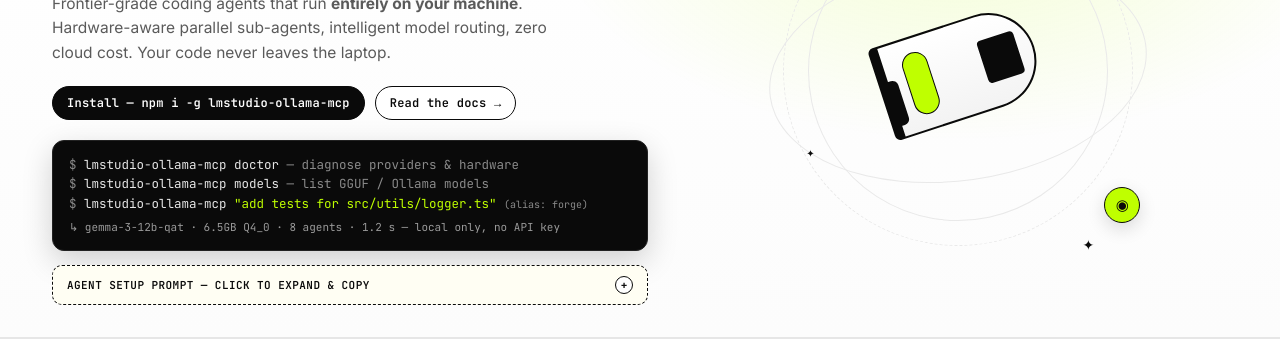
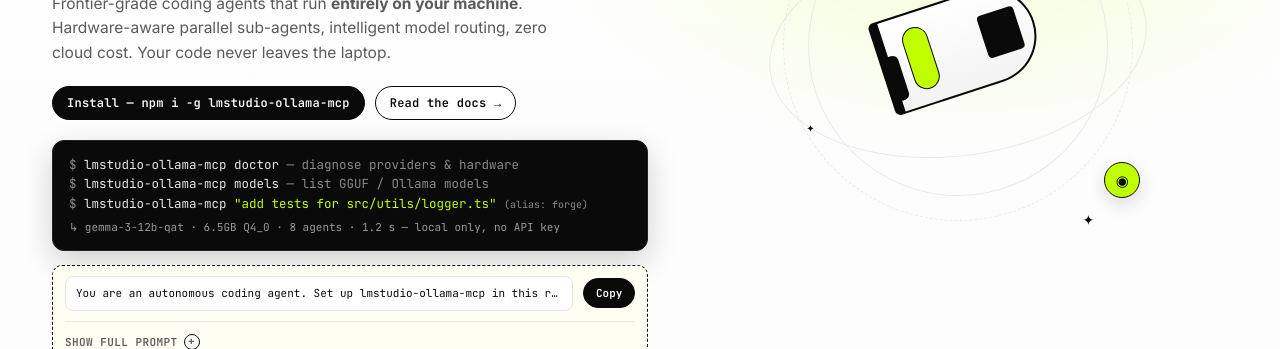
Before and after one commit to fthsrbst/lmstudio-ollama-mcp, a website: page docs/index.html in a window 1280 px wide. Shown: the part 267-616 px from the top of the page. Drawn offline with Linux system fonts and the light colour scheme.

Commit message:
fix(docs): hero prompt preview+copy without expand, fix hero expand layout, fix card illust overlap
- hero: prompt shows preview line + Copy always visible, expand via details
  hero-inner align-items:start so expand pushes down without breaking
- cards: padding-right 96px, illust max 88x64, pointer-events none, bottom 12
  prevents text overlap seen in screenshot
- prompt-hero: new structure with prompt-row + details, copy copies full
  prompt even when collapsed

```diff
--- a/docs/index.html
+++ b/docs/index.html
@@ -45,7 +45,7 @@
   .hero{border-bottom:1px solid var(--gray-200);background:
     radial-gradient(700px 400px at 75% 20%, rgba(191,255,0,.18), transparent 60%),
     linear-gradient(to bottom,#fff 0%, #FCFCFC 100%)}
-  .hero-inner{max-width:var(--max);margin:0 auto;padding:44px 32px 32px;display:grid;grid-template-columns:1.05fr .95fr;gap:40px;align-items:center;min-height:520px}
+  .hero-inner{max-width:var(--max);margin:0 auto;padding:44px 32px 32px;display:grid;grid-template-columns:1.05fr .95fr;gap:40px;align-items:start;min-height:520px}
   .eyebrow{display:inline-flex;align-items:center;gap:7px;font-family:"JetBrains Mono",monospace;font-size:11px;letter-spacing:.06em;text-transform:uppercase;color:var(--gray-600);background:var(--gray-50);border:1px solid var(--gray-200);padding:6px 10px;border-radius:999px}
   .eyebrow .dot{width:7px;height:7px;background:#00D26A;border-radius:50%;box-shadow:0 0 0 4px rgba(0,210,106,.18);animation:pulse 1.8s infinite}
   @keyframes pulse{0%,100%{transform:scale(1)}50%{transform:scale(1.15)}}
@@ -88,18 +88,18 @@
   .pill-label{font-family:"JetBrains Mono",monospace;font-size:11px;letter-spacing:.05em;text-transform:uppercase;background:var(--lime);border:1px solid var(--black);padding:6px 9px;border-radius:6px;font-weight:700}
   .section-head p{margin:0;color:var(--gray-600);font-size:13px;line-height:1.5;max-width:560px}
   .bento{display:grid;grid-template-columns:1fr 1fr;gap:16px}
-  .card{border:1.5px solid var(--black);border-radius:var(--radius-lg);padding:20px 20px 16px;display:flex;flex-direction:column;min-height:184px;position:relative;overflow:hidden;background:#fff}
+  .card{border:1.5px solid var(--black);border-radius:var(--radius-lg);padding:20px 20px 16px;display:flex;flex-direction:column;min-height:184px;position:relative;overflow:hidden;background:#fff;padding-right:96px}
   .card.black{background:var(--black);color:#fff}
   .card .tag{display:inline-block;font-family:"Space Grotesk",sans-serif;font-weight:700;font-size:12px;line-height:1.2;padding:4px 7px;border-radius:6px;border:1px solid var(--black);margin-bottom:10px;width:fit-content}
   .card.white .tag{background:var(--lime)}
   .card.black .tag{background:#fff;color:var(--black)}
   .card h3{margin:0;font-size:16px;letter-spacing:-.02em;line-height:1.2;font-weight:700}
-  .card p{margin:8px 0 0;color:#5A5A5A;font-size:12.5px;line-height:1.55}
+  .card p{margin:8px 0 0;color:#5A5A5A;font-size:12.5px;line-height:1.55;max-width:100%}
   .card.black p{color:#B5B5B5}
   .card .learn{display:inline-flex;align-items:center;gap:6px;margin-top:auto;font-family:"JetBrains Mono",monospace;font-size:11px;font-weight:700}
   .card .learn i{width:18px;height:18px;border-radius:999px;display:grid;place-items:center;background:var(--black);color:#fff;font-style:normal;font-size:10px}
   .card.black .learn i{background:#fff;color:var(--black)}
-  .card .illust{position:absolute;right:12px;bottom:36px;opacity:.96}
+  .card .illust{position:absolute;right:10px;bottom:12px;opacity:.96;pointer-events:none;max-width:88px;max-height:64px}
   /* CTA wide - full bleed inside section */
   .cta-wide{display:grid;grid-template-columns:1.2fr .8fr;gap:20px;align-items:center;background:#fff;border:1.5px solid var(--black);border-radius:var(--radius-lg);padding:26px;margin:0}
   .cta-wide h3{margin:0 0 8px;font-size:20px;letter-spacing:-.02em}
@@ -123,17 +123,18 @@
   .case-col:last-child{border-right:0}
   .case-col p{margin:0 0 12px;color:#CFCFCF;font-size:12px;line-height:1.6}
   .case-col .learn{color:var(--lime);font-family:"JetBrains Mono",monospace;font-size:11px;font-weight:700}
-  /* prompt in hero - expandable */
-  .prompt-hero{margin-top:14px;border:1.5px dashed #0A0A0A;border-radius:10px;background:#FFFEF3;overflow:hidden}
-  .prompt-hero summary{list-style:none;cursor:pointer;padding:10px 14px;display:flex;align-items:center;justify-content:space-between;gap:10px;font-family:"JetBrains Mono",monospace;font-size:11px;letter-spacing:.04em;text-transform:uppercase;font-weight:700}
+  /* prompt in hero - preview + expandable, copy without expand */
+  .prompt-hero{margin-top:14px;border:1.5px dashed #0A0A0A;border-radius:10px;background:#FFFEF3;padding:10px 12px;display:grid;gap:8px}
+  .prompt-row{display:flex;align-items:center;gap:10px;min-width:0}
+  .prompt-preview{flex:1;min-width:0;font-family:"JetBrains Mono",monospace;font-size:11px;line-height:1.5;color:var(--black);background:#fff;border:1px solid var(--gray-200);border-radius:8px;padding:8px 10px;white-space:nowrap;overflow:hidden;text-overflow:ellipsis}
+  .prompt-row .copy-btn{flex:0 0 auto}
+  .prompt-hero details{border-top:1px solid #E9E9E9;margin-top:2px;padding-top:8px}
+  .prompt-hero summary{list-style:none;cursor:pointer;display:inline-flex;align-items:center;gap:6px;font-family:"JetBrains Mono",monospace;font-size:11px;letter-spacing:.04em;text-transform:uppercase;font-weight:700;color:var(--gray-600)}
   .prompt-hero summary::-webkit-details-marker{display:none}
-  .prompt-hero summary .exp{width:18px;height:18px;border:1px solid var(--black);border-radius:50%;display:grid;place-items:center;font-size:11px;background:#fff;flex:0 0 18px;transition:.2s}
+  .prompt-hero summary .exp{width:16px;height:16px;border:1px solid var(--black);border-radius:50%;display:grid;place-items:center;font-size:11px;background:#fff;transition:.2s;line-height:1}
   .prompt-hero[open] summary .exp{transform:rotate(45deg);background:var(--lime)}
-  .prompt-hero .prompt-body{padding:0 14px 14px}
-  .prompt-hero .prompt-code{background:#0B0B0B;color:#E6E6E6;border-radius:10px;padding:12px 14px;font-family:"JetBrains Mono",monospace;font-size:11.5px;line-height:1.6;white-space:pre-wrap;word-break:break-word;border:1px solid #222;max-height:240px;overflow:auto}
-  .prompt-hero .prompt-actions{display:flex;align-items:center;justify-content:space-between;gap:10px;margin-top:10px}
-  .prompt-hero .prompt-hint{color:var(--gray-600);font-size:11px;line-height:1.5}
-  .copy-btn{font-family:"JetBrains Mono",monospace;font-size:11px;border:1px solid var(--black);background:var(--black);color:#fff;padding:6px 12px;border-radius:999px;cursor:pointer;font-weight:700}
+  .prompt-hero .prompt-code{margin-top:8px;background:#0B0B0B;color:#E6E6E6;border-radius:10px;padding:12px 14px;font-family:"JetBrains Mono",monospace;font-size:11.5px;line-height:1.6;white-space:pre-wrap;word-break:break-word;border:1px solid #222;max-height:260px;overflow:auto}
+  .copy-btn{font-family:"JetBrains Mono",monospace;font-size:11px;border:1px solid var(--black);background:var(--black);color:#fff;padding:7px 12px;border-radius:999px;cursor:pointer;font-weight:700;white-space:nowrap}
   .copy-btn.copied{background:var(--lime);color:var(--black);border-color:var(--black)}
   /* install - two columns full */
   .install{display:grid;grid-template-columns:1.15fr .85fr;gap:20px;align-items:start}
@@ -212,9 +213,13 @@
           <div><span class="dim">$</span> lmstudio-ollama-mcp <span class="lime-c">"add tests for src/utils/logger.ts"</span> <span class="dim" style="font-size:10px">(alias: forge)</span></div>
           <div style="margin-top:6px;color:#9A9A9A;font-size:11px">↳ gemma-3-12b-qat · 6.5GB Q4_0 · 8 agents · 1.2 s — local only, no API key</div>
         </div>
-        <details class="prompt-hero" id="heroPrompt">
-          <summary>Agent setup prompt — click to expand & copy <span class="exp">+</span></summary>
-          <div class="prompt-body">
+        <div class="prompt-hero" id="heroPrompt">
+          <div class="prompt-row">
+            <div class="prompt-preview" title="Click Copy to copy full prompt — expand to see all">You are an autonomous coding agent. Set up lmstudio-ollama-mcp in this repository and start working: 1. Install: npm install -g lmstudio-ollama-mcp ...</div>
+            <button class="copy-btn" id="copyBtn" onclick="copyPrompt()">Copy</button>
+          </div>
+          <details>
+            <summary>Show full prompt <span class="exp">+</span></summary>
             <div class="prompt-code" id="promptText">You are an autonomous coding agent. Set up lmstudio-ollama-mcp in this repository and start working:
 
 1. Install: npm install -g lmstudio-ollama-mcp
@@ -227,12 +232,8 @@
    - Use --model lmstudio:&lt;model&gt; or --provider ollama to force local
 
 Keep edits minimal, verify with bash/tests, summarize changes.</div>
-            <div class="prompt-actions">
-              <span class="prompt-hint">For Claude Code / Codex style agents. Paste into your agent terminal.</span>
-              <button class="copy-btn" id="copyBtn" onclick="copyPrompt()">Copy</button>
-            </div>
-          </div>
-        </details>
+          </details>
+        </div>
       </div>
       <div class="hero-visual" aria-hidden="true">
         <div class="orbit-wrap">
```
